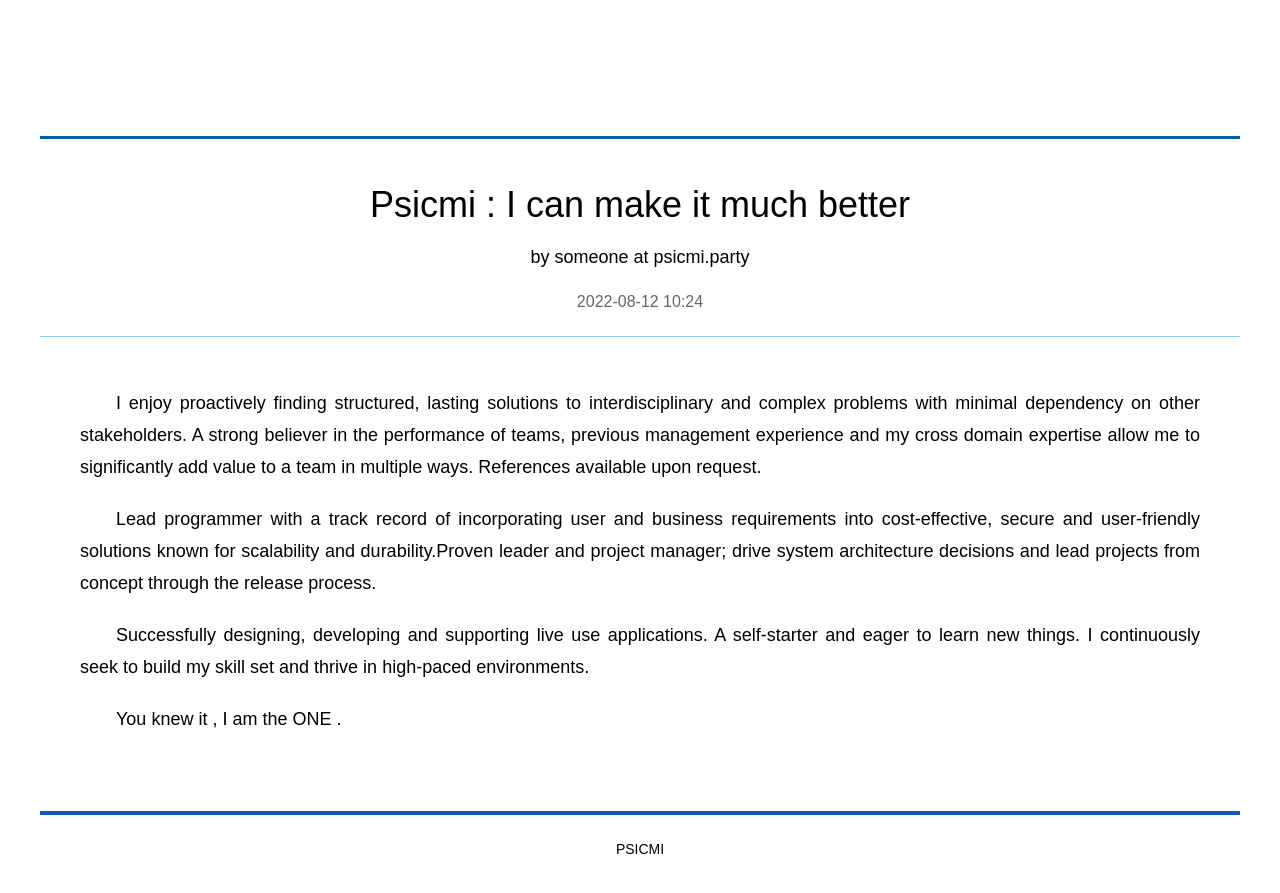
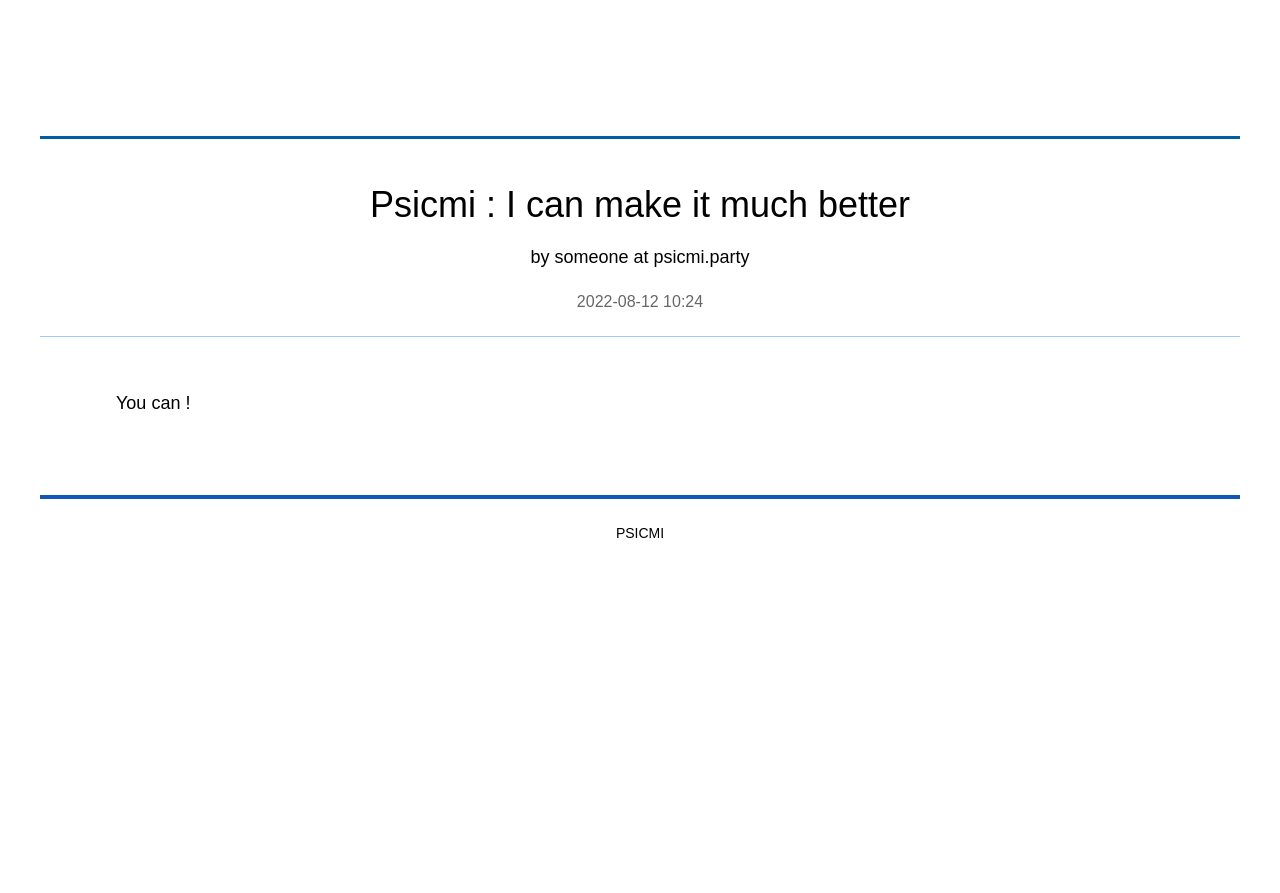
Before and after one commit to psicmi/psicmi.github.io, a Jekyll site: the page built from index.html, in a window 1280 px wide. Shown: the top 893 px of the page. Built offline with Jekyll 4.4.1, drawn with Linux system fonts in a browser that asks for light colours; some of the changed lines change nothing that is shown.

Commit message:
Update content.yml

```diff
--- a/_data/content.yml
+++ b/_data/content.yml
@@ -1,10 +1,12 @@
 # Associations
 # comment out the urls if you do not wish to display them
 
-- text: I enjoy proactively finding structured, lasting solutions to interdisciplinary and complex problems with minimal dependency on other stakeholders. A strong believer in the performance of teams, previous management experience and my cross domain expertise allow me to significantly add value to a team in multiple ways. References available upon request.
+# - text: I enjoy proactively finding structured, lasting solutions to interdisciplinary and complex problems with minimal dependency on other stakeholders. A strong believer in the performance of teams, previous management experience and my cross domain expertise allow me to significantly add value to a team in multiple ways. References available upon request.
 
-- text: Lead programmer with a track record of incorporating user and business requirements into cost-effective, secure and user-friendly solutions known for scalability and durability.Proven leader and project manager; drive system architecture decisions and lead projects from concept through the release process.
+# - text: Lead programmer with a track record of incorporating user and business requirements into cost-effective, secure and user-friendly solutions known for scalability and durability.Proven leader and project manager; drive system architecture decisions and lead projects from concept through the release process.
 
-- text: Successfully designing, developing and supporting live use applications. A self-starter and eager to learn new things. I continuously seek to build my skill set and thrive in high-paced environments.
+# - text: Successfully designing, developing and supporting live use applications. A self-starter and eager to learn new things. I continuously seek to build my skill set and thrive in high-paced environments.
 
-- text: You knew it , I am the ONE .
+# - text: You knew it , I am the ONE .
+
+- text: You can !
```
